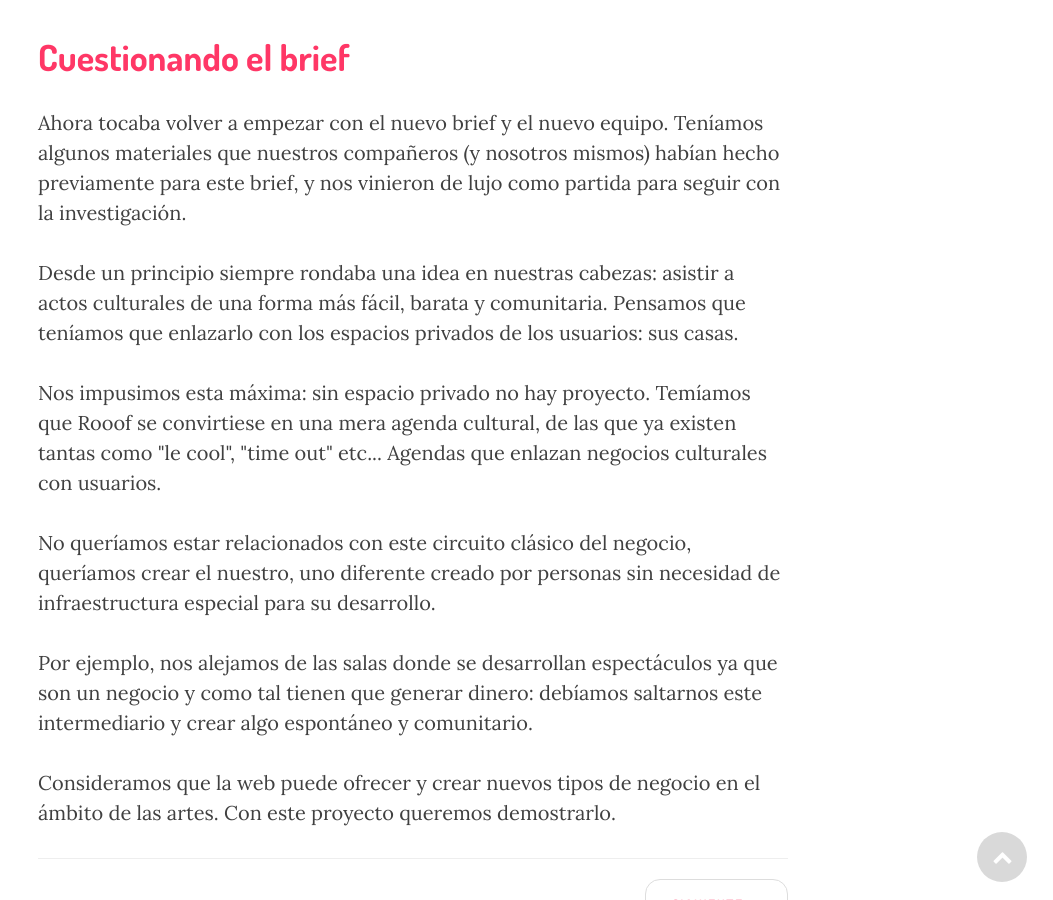
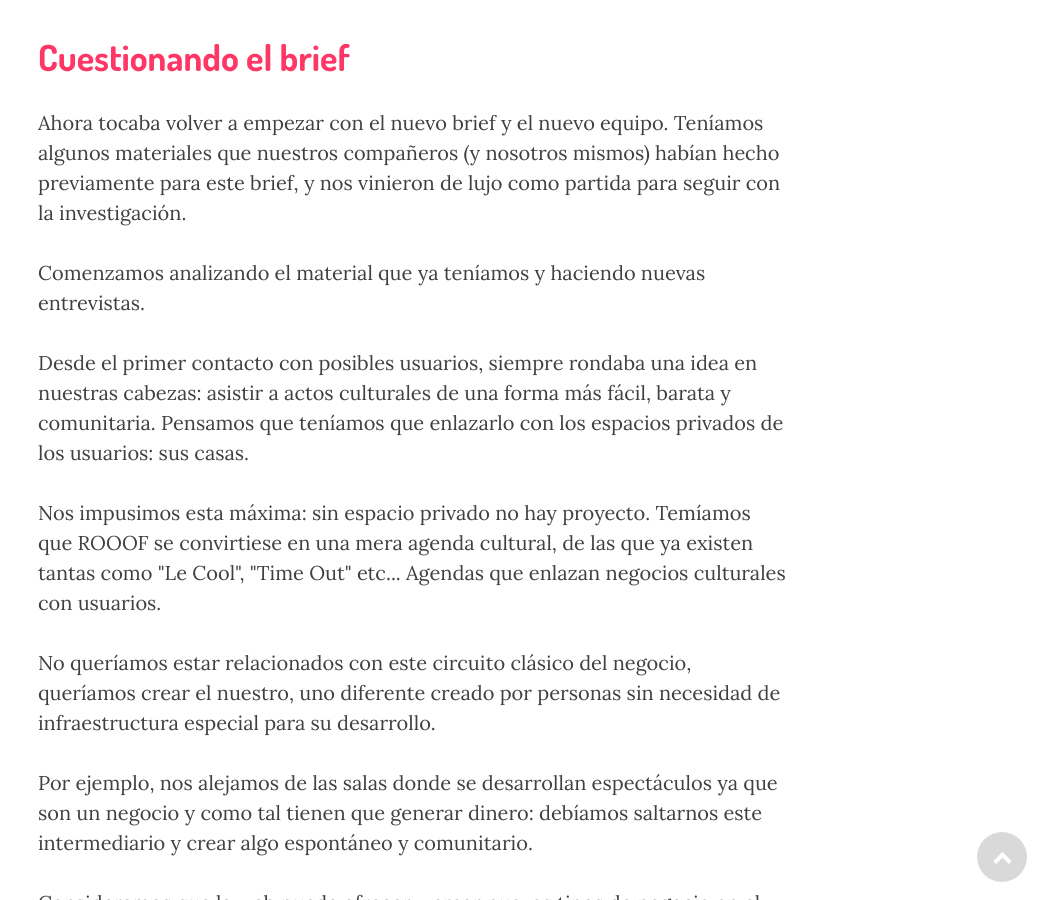
Before and after one commit to Rooof-Project/memoria, a Jekyll site: the page built from _posts/2015-04-20-como-empezo-todo.markdown, in a window 1280 px wide and 900 px high, scrolled down 1440 px. Shown: the whole window, without its empty margins (227-1280 px from the left). Built offline with Jekyll 4.4.1, drawn with Linux system fonts in a browser that asks for light colours; nearby versions of some CDN libraries.

Commit message:
Updated 2015-04-20-como-empezo-todo.markdown

```diff
--- a/_posts/2015-04-20-como-empezo-todo.markdown
+++ b/_posts/2015-04-20-como-empezo-todo.markdown
@@ -5,6 +5,7 @@ subtitle: El brief que perdimos echando una moneda al aire
 "header-img": "img/post-bg-12.jpg"
 published: true
 ---
+
 
 
 
@@ -28,9 +29,11 @@ published: true
 
 <p>Ahora tocaba volver a empezar con el nuevo brief y el nuevo equipo. Teníamos algunos materiales que nuestros compañeros (y nosotros mismos) habían hecho previamente para este brief, y nos vinieron de lujo como partida para seguir con la investigación.</p>
 
-<p>Desde un principio siempre rondaba una idea en nuestras cabezas: asistir a actos culturales de una forma más fácil, barata y comunitaria. Pensamos que teníamos que enlazarlo con los espacios privados de los usuarios: sus casas.</p>
+<p>Comenzamos analizando el material que ya teníamos y haciendo nuevas entrevistas. </p>
 
-<p>Nos impusimos esta máxima: sin espacio privado no hay proyecto. Temíamos que Rooof se convirtiese en una mera agenda cultural, de las que ya existen tantas como "le cool", "time out" etc... Agendas que enlazan negocios culturales con usuarios.</p>
+<p>Desde el primer contacto con posibles usuarios, siempre rondaba una idea en nuestras cabezas: asistir a actos culturales de una forma más fácil, barata y comunitaria. Pensamos que teníamos que enlazarlo con los espacios privados de los usuarios: sus casas.</p>
+
+<p>Nos impusimos esta máxima: sin espacio privado no hay proyecto. Temíamos que ROOOF se convirtiese en una mera agenda cultural, de las que ya existen tantas como "Le Cool", "Time Out" etc... Agendas que enlazan negocios culturales con usuarios.</p>
 
 <p>No queríamos estar relacionados con este circuito clásico del negocio, queríamos crear el nuestro, uno diferente creado por personas sin necesidad de infraestructura especial para su desarrollo.</p>
 
```
